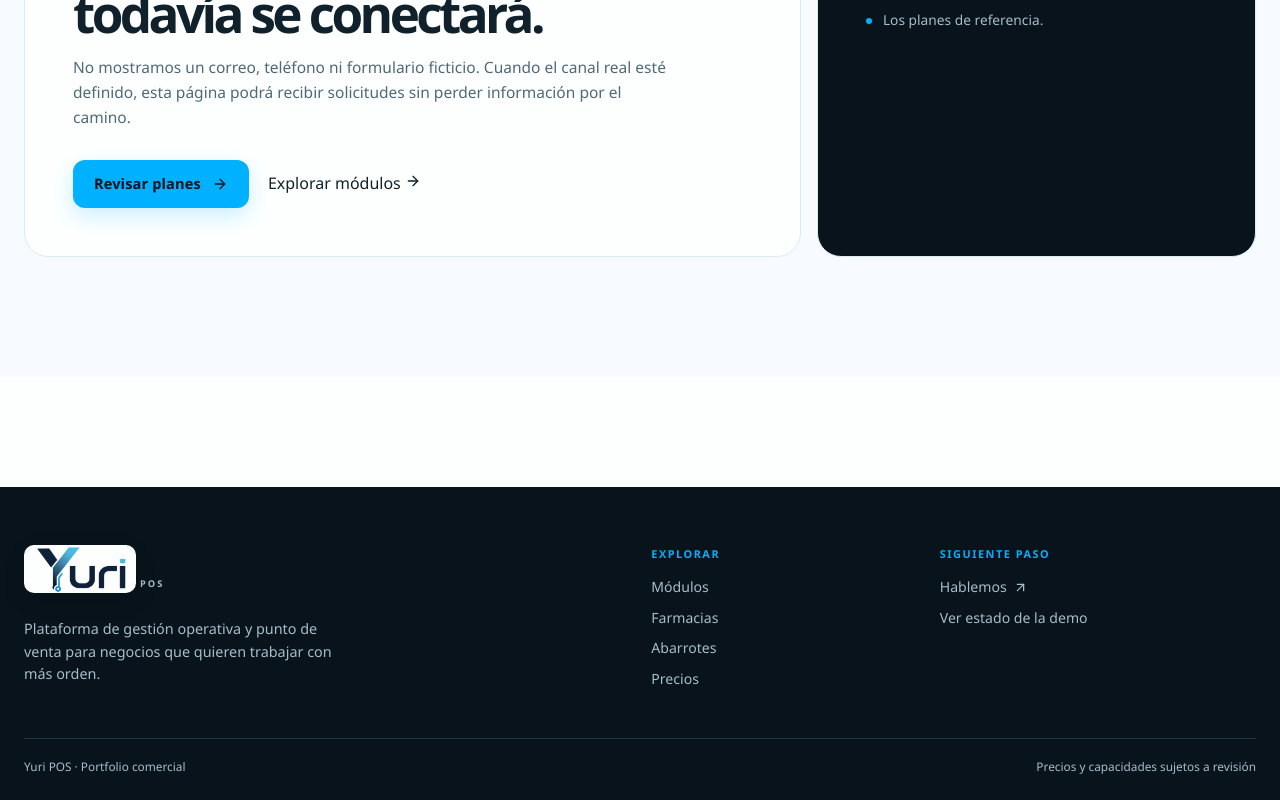
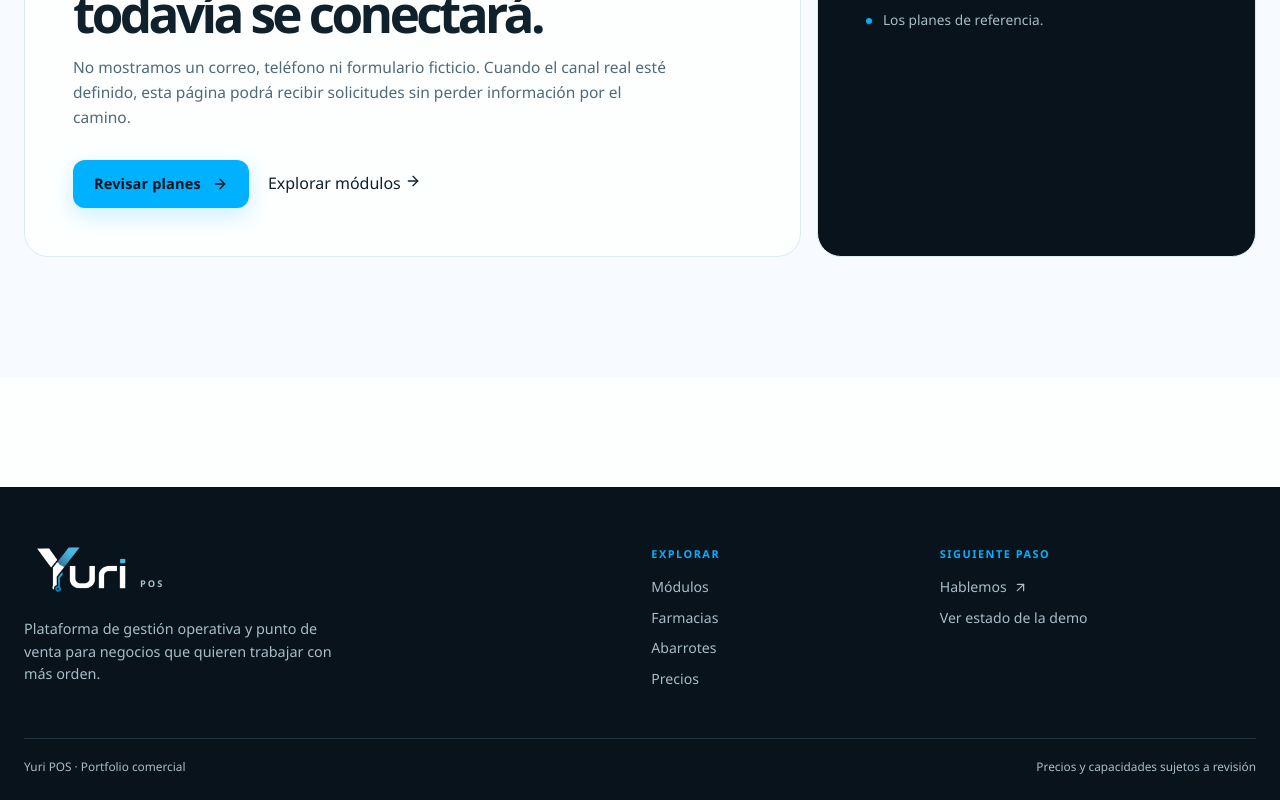
Before and after one commit to My3009appdevelper/yuriposweb, a Next.js app: page /contacto in a window 1280 px wide. Shown: the part 732-1532 px from the top of the page. Built offline with nearby package versions, Linux system fonts and the light colour scheme.

Commit message:
feat: add light and dark Yuri logo variants

```diff
--- a/app/globals.css
+++ b/app/globals.css
@@ -132,9 +132,7 @@ button {
 }
 
 .footer-brand .brand-logo {
-  border-radius: 10px;
-  background: var(--color-surface);
-  box-shadow: 0 8px 22px rgb(0 0 0 / 12%);
+  border-radius: 0;
 }
 
 .footer-brand .brand-product-label {
--- a/components/footer.tsx
+++ b/components/footer.tsx
@@ -11,7 +11,7 @@ export function Footer() {
             <span className="brand-logo" aria-hidden="true">
               <Image
                 className="brand-logo-image"
-                src="/assets/brand/yuri-logo.png"
+                src="/assets/brand/yuri-logo-light.png"
                 alt=""
                 width={120}
                 height={120}
--- a/components/navbar.tsx
+++ b/components/navbar.tsx
@@ -21,7 +21,7 @@ export function Navbar() {
           <span className="brand-logo" aria-hidden="true">
             <Image
               className="brand-logo-image"
-              src="/assets/brand/yuri-logo.png"
+              src="/assets/brand/yuri-logo-dark.png"
               alt=""
               width={120}
               height={120}
```
Also changed, not shown: public/assets/brand/yuri-logo-dark.png (added), public/assets/brand/yuri-logo-light.png (added).
